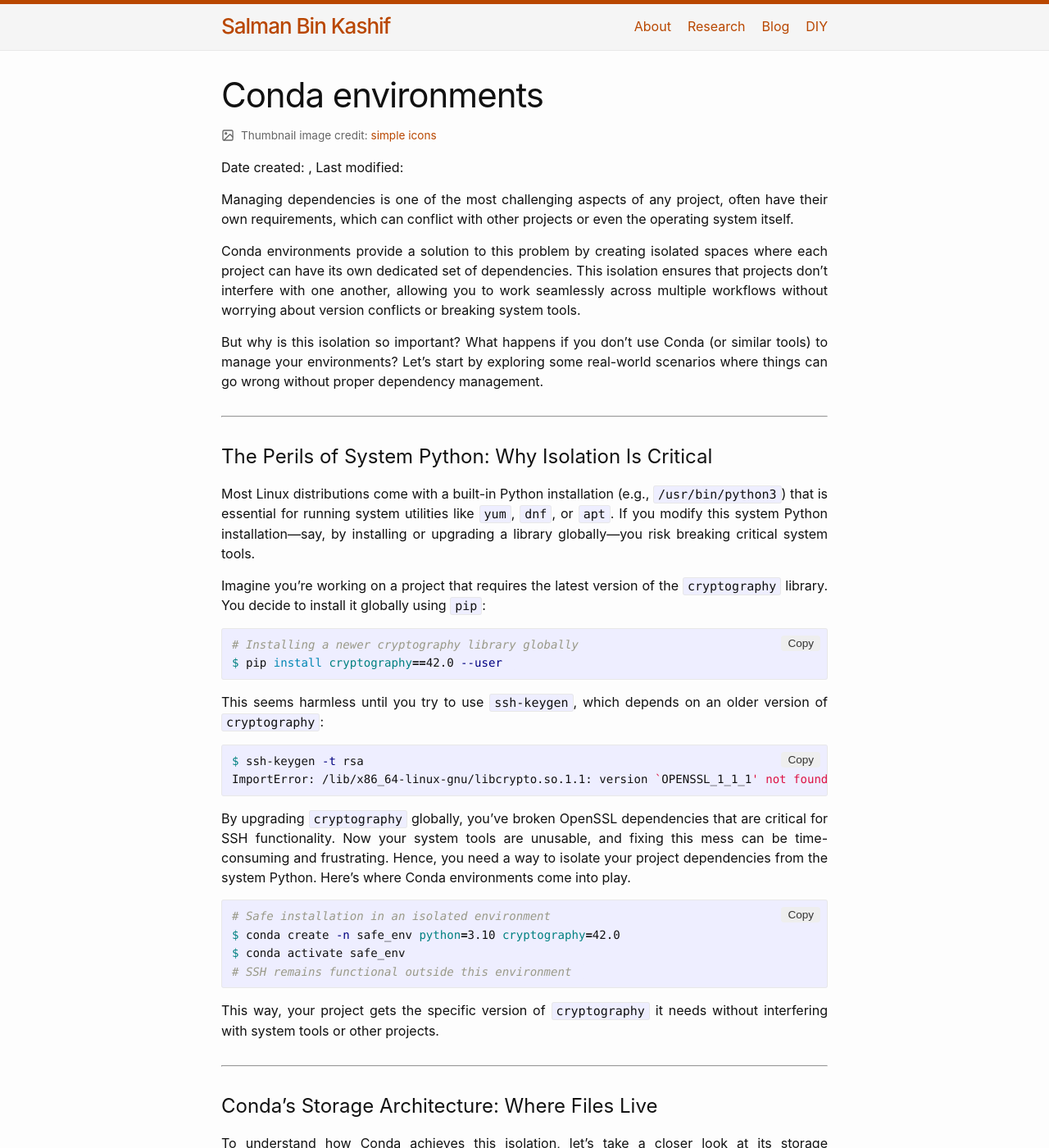
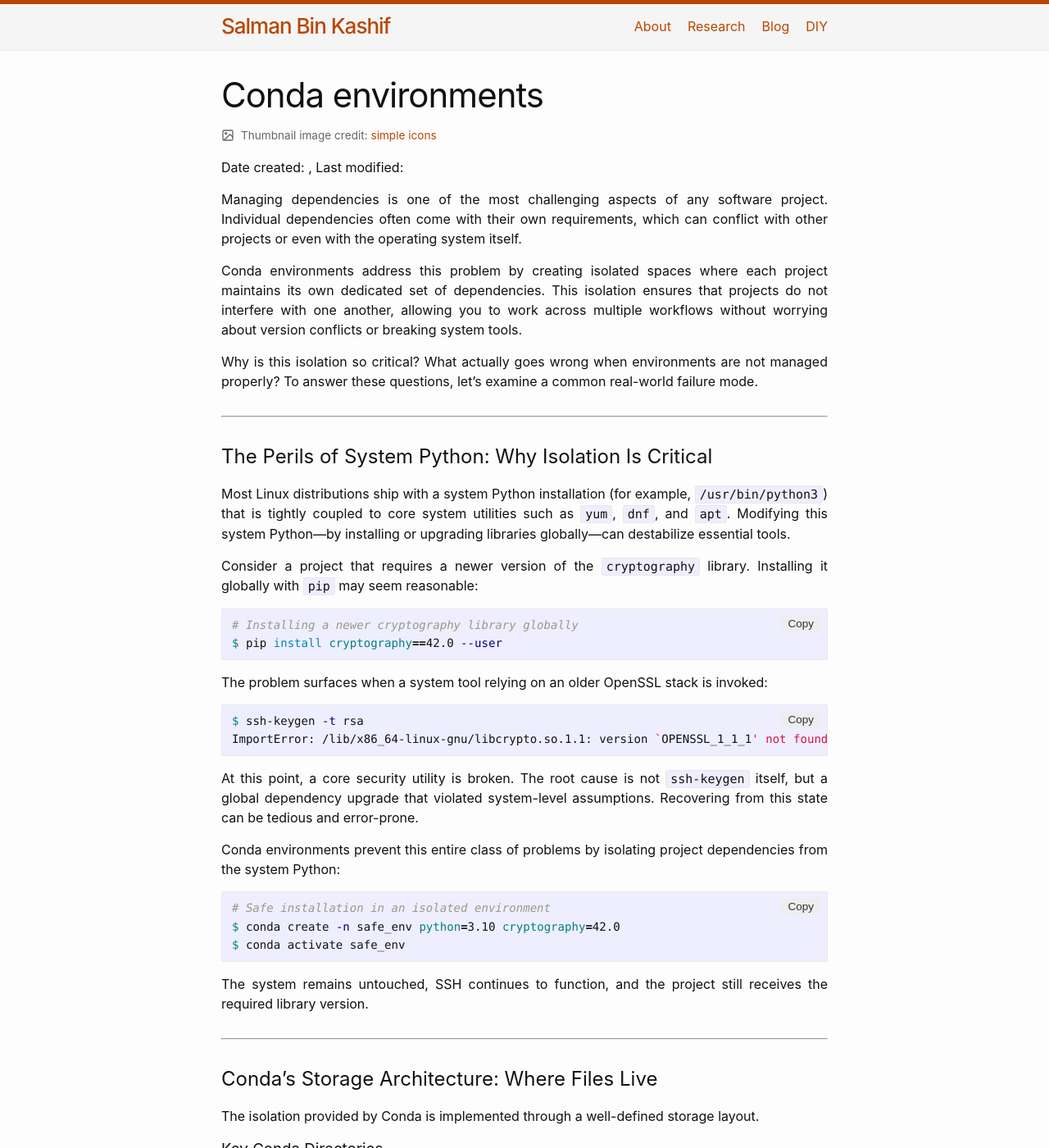
Before and after one commit to sbkashif/sbkashif.github.io, a Jekyll site: the page built from _portfolio/conda.md, in a window 1280 px wide and 1400 px high. Shown: the whole window at 82% size. Built offline with Jekyll 4.4.1, drawn with Linux system fonts in a browser that asks for light colours; some of the changed text lies outside the part shown.

Commit message:
polish conda page

`````diff
--- a/_portfolio/conda.md
+++ b/_portfolio/conda.md
@@ -12,102 +12,120 @@
 page_modified: 2025-11-27
 ---
 
-Managing dependencies is one of the most challenging aspects of any project, often have their own requirements, which can conflict with other projects or even the operating system itself.
+Managing dependencies is one of the most challenging aspects of any software project. Individual dependencies often come with their own requirements, which can conflict with other projects or even with the operating system itself.
 
 <!--more-->
 
-Conda environments provide a solution to this problem by creating isolated spaces where each project can have its own dedicated set of dependencies. This isolation ensures that projects don’t interfere with one another, allowing you to work seamlessly across multiple workflows without worrying about version conflicts or breaking system tools.
+Conda environments address this problem by creating isolated spaces where each project maintains its own dedicated set of dependencies. This isolation ensures that projects do not interfere with one another, allowing you to work across multiple workflows without worrying about version conflicts or breaking system tools.
 
-But why is this isolation so important? What happens if you don’t use Conda (or similar tools) to manage your environments? Let’s start by exploring some real-world scenarios where things can go wrong without proper dependency management.
+Why is this isolation so critical? What actually goes wrong when environments are not managed properly? To answer these questions, let’s examine a common real-world failure mode.
 
 ---
 
 ## The Perils of System Python: Why Isolation Is Critical
 
-Most Linux distributions come with a built-in Python installation (e.g., `/usr/bin/python3`) that is essential for running system utilities like `yum`, `dnf`, or `apt`. If you modify this system Python installation—say, by installing or upgrading a library globally—you risk breaking critical system tools.
+Most Linux distributions ship with a system Python installation (for example, `/usr/bin/python3`) that is tightly coupled to core system utilities such as `yum`, `dnf`, and `apt`. Modifying this system Python—by installing or upgrading libraries globally—can destabilize essential tools.
 
-Imagine you’re working on a project that requires the latest version of the `cryptography` library. You decide to install it globally using `pip`:
+Consider a project that requires a newer version of the `cryptography` library. Installing it globally with `pip` may seem reasonable:
 
 ```bash
 # Installing a newer cryptography library globally
 $ pip install cryptography==42.0 --user
-```
+````
 
-This seems harmless until you try to use `ssh-keygen`, which depends on an older version of `cryptography`:
+The problem surfaces when a system tool relying on an older OpenSSL stack is invoked:
 
 ```bash
 $ ssh-keygen -t rsa
 ImportError: /lib/x86_64-linux-gnu/libcrypto.so.1.1: version `OPENSSL_1_1_1' not found
 ```
 
-By upgrading `cryptography` globally, you’ve broken OpenSSL dependencies that are critical for SSH functionality. Now your system tools are unusable, and fixing this mess can be time-consuming and frustrating. Hence, you need a way to isolate your project dependencies from the system Python. Here’s where Conda environments come into play.
+At this point, a core security utility is broken. The root cause is not `ssh-keygen` itself, but a global dependency upgrade that violated system-level assumptions. Recovering from this state can be tedious and error-prone.
+
+Conda environments prevent this entire class of problems by isolating project dependencies from the system Python:
 
 ```bash
 # Safe installation in an isolated environment
 $ conda create -n safe_env python=3.10 cryptography=42.0
 $ conda activate safe_env
-# SSH remains functional outside this environment
 ```
 
-This way, your project gets the specific version of `cryptography` it needs without interfering with system tools or other projects.
+The system remains untouched, SSH continues to function, and the project still receives the required library version.
 
 ---
 
 ## Conda’s Storage Architecture: Where Files Live
 
-To understand how Conda achieves this isolation, let’s take a closer look at its storage architecture.
+The isolation provided by Conda is implemented through a well-defined storage layout.
 
-### Key Directories in Conda
+### Key Conda Directories
 
-When you install Conda (via Miniconda or Anaconda), it creates several key directories:
+When Conda is installed (via Miniconda or Anaconda), several important directories are created:
 
-- **Base Environment**: The core Conda installation, typically located at `~/miniconda3/` or `~/anaconda3/`.
-- **Environments**: Each environment is stored in its own directory under `~/miniconda3/envs/`. For example, an environment named `data_science` would live at `~/miniconda3/envs/data_science/`.
-- **Package Cache**: Downloaded package archives are stored in `~/.conda/pkgs/` or `~/miniconda3/pkgs/`. This cache allows Conda to reuse packages across environments, saving both time and storage space.
-- **Configuration**: Settings for channels and storage paths are stored in the `.condarc` file located in your home directory (`~/.condarc`).
+* **Base environment**
+  The core Conda installation, typically located at `~/miniconda3/` or `~/anaconda3/`.
 
-**Example**: Creating a new environment for data analysis:
+* **Named environments**
+  Each environment lives in its own directory under `~/miniconda3/envs/`.
+  For example, an environment named `data_science` resides at:
+
+  ```
+  ~/miniconda3/envs/data_science/
+  ```
+
+* **Package cache**
+  Downloaded package archives are stored in `~/.conda/pkgs/` or `~/miniconda3/pkgs/`.
+  This cache allows Conda to reuse binaries across environments, reducing both installation time and disk usage.
+
+* **Configuration**
+  Global configuration options are stored in `~/.condarc`.
+
+Creating a new environment for data analysis:
 
 ```bash
 $ conda create -n data_analysis python=3.9 numpy pandas matplotlib
 ```
 
-This command creates a directory at `~/miniconda3/envs/data_analysis/`, which contains:
+This produces a self-contained directory that includes:
 
-- A Python 3.9 interpreter specific to this environment.
-- Libraries like NumPy, Pandas, and Matplotlib installed in the environment’s `site-packages/` directory.
-- Environment-specific binaries and metadata files.
+* A Python 3.9 interpreter
+* Environment-specific libraries in `site-packages/`
+* Dedicated binaries and metadata
 
-When you activate this environment using `conda activate data_analysis`, Conda modifies your shell’s environment variables (particularly PATH) to prioritize the binaries and libraries in this directory.
+Activating the environment:
+
+```bash
+$ conda activate data_analysis
+```
+
+updates shell environment variables—most notably `PATH`—so that binaries from this environment take precedence.
 
 ---
 
-## A Practical Example: Building and Using a Custom Package (`simple_math`)
+## A Practical Example: Building a Custom Package (`simple_math`)
 
-Let’s take things one step further by creating our own custom package called `simple_math`. This will help us understand how packages work within Conda environments and how they can be installed locally or published for others to use.
+To make the discussion concrete, let’s build a minimal custom package and explore how it behaves inside Conda environments.
 
-### Step 1: Package Structure
+### Package Structure
 
-Here’s what our package directory looks like:
-
-```
+```text
 simple_math/
 ├── setup.py
 └── simple_math/
     └── operations.py
 ```
 
-**operations.py**:
+**`operations.py`**
 
 ```python
 def add(a, b):
     return a + b
 
 def factorial(n):
-    return 1 if n <= 1 else n * factorial(n-1)
+    return 1 if n <= 1 else n * factorial(n - 1)
 ```
 
-**setup.py**:
+**`setup.py`**
 
 ```python
 from setuptools import setup
@@ -119,157 +137,89 @@
 )
 ```
 
----
+### Package Installation Methods
 
-## Installation Methods: Local vs Editable vs Published
+#### Local Installation (Non-Editable)
 
-### **1. Local Installation (Non-Editable)**
-
-**Use Case**: Installing a stable version of your package.
-
-#### Method:
+**Use case:** Installing a stable snapshot of the package.
 
 ```bash
 $ python setup.py sdist bdist_wheel
 $ pip install dist/simple_math-0.1-py3-none-any.whl
 ```
 
+**Behavior:**
 
-#### How It Works:
+* Files are copied into the environment’s `site-packages/`
+* Source code changes require reinstallation
 
-- Copies the package to the environment’s `site-packages/` directory.
-- Changes to the source code **won’t reflect** until you reinstall.
+#### Editable Installation (`pip install -e`)
 
----
-
-### **2. Editable Installation (`pip install -e`)**
-
-**Use Case**: Actively developing a package and testing changes live.
-
-#### Method:
+**Use case:** Active development with rapid iteration.
 
 ```bash
 $ pip install -e .
 ```
 
+**Behavior:**
 
-#### How It Works:
+* A symbolic link to the source directory is created in `site-packages/`
+* Code changes take effect immediately
 
-- Creates a symlink to your source code directory in `site-packages/`.
-- Changes to the code **immediately take effect** without reinstalling.
+This workflow is ideal for GitHub-hosted projects and research codebases under continuous development.
 
-
-#### Ideal For:
-
-- GitHub repositories where you’re contributing to the codebase.
-- Projects with frequent code updates.
-
-
-#### Example Workflow:
+Example workflow:
 
 ```bash
-# Clone repository from GitHub
 $ git clone https://github.com/you/simple_math
-
-# Create and activate Conda environment
 $ conda create -n dev_env python=3.9
 $ conda activate dev_env
+$ pip install -e .
+```
 
-# Install package in editable mode
-$ pip install -e .
-
-# Test changes instantly without reinstalling
+```python
 >>> import simple_math
 >>> simple_math.add(5, 3)
 8
 ```
 
----
+### Publishing Your Package
 
-### **3. Private Publishing (Organization Use)**
-
-**Use Case**: Sharing packages internally without public exposure.
-
-#### Options:
-
-- **Conda Private Channel**: Host a channel on an internal server.
-- **Artifactory/Nexus**: Use enterprise package managers.
-
-
-#### Steps:
-
-```bash
-# Build a Conda package
-$ conda build .
-
-# Upload to private channel
-$ anaconda upload --private /path/to/package.tar.bz2
-```
+There are several platforms that enable you to publish Python packages for others to use. These platforms—such as Conda-Forge and PyPI—each follow their own protocols for package submission, review, and deployment. Package publishing will be covered in detail in a future blog post.
 
 ---
 
-### **4. Public Publishing (Conda-Forge/PyPI)**
+## No Free Lunch: Managing Disk Usage
 
-**Use Case**: Open-source distribution.
+While Conda environments provide the flexibility to work on multiple projects without breaking each other’s dependencies, over time both environments and cached packages can consume significant disk space.
 
-#### Conda-Forge Steps:
+It is therefore important to understand the common sources of storage bloat and how to keep your environments lean.
 
-1. Submit a recipe to [staged-recipes](https://github.com/conda-forge/staged-recipes).
-2. Maintainers review and merge it.
-3. Bots automate future updates.
 
-#### PyPI Steps:
+**Common sources of bloat:**
+
+* Orphaned packages in `~/.conda/pkgs/`
+* Unused environments in `~/miniconda3/envs/`
+* Temporary build artifacts
+
+**Useful commands:**
 
 ```bash
-# Build and upload package
-$ python setup.py sdist bdist_wheel
-$ twine upload dist/*
-```
-
----
-
-## Key Differences Between Installation Types
-
-| Feature | `pip install .` | `pip install -e .` |
-| :-- | :-- | :-- |
-| Installation Type | Copies files to site-packages | Symlinks to source directory |
-| Code Updates | Requires reinstallation | Instant |
-| Disk Usage | Higher (duplicate files) | Lower (shared files) |
-| Use Case | Stable releases | Active development |
-
----
-
-## Optimizing Storage: What to Clean
-
-Conda environments and cached packages can consume significant disk space over time.
-
-### Common Culprits:
-
-1. **Unlinked Packages**: Orphaned files in `~/.conda/pkgs/`.
-2. **Old Environments**: Unused directories under `~/miniconda3/envs/`.
-3. **Temporary Files**: Leftover build artifacts.
-
-### Pro Tips:
-
-```bash
-# Find largest environments
+# Identify largest environments
 $ du -sh ~/miniconda3/envs/* | sort -hr
 
-# Clean aggressively (saves ~5–15 GB)
+# Aggressive cleanup (often frees 5–15 GB)
 $ conda clean --all --yes
 ```
-
 ---
 
 ## Conclusion
 
-Conda environments are indispensable for modern development workflows, offering isolation, reproducibility, and efficiency:
+Conda environments form the backbone of reliable, reproducible Python workflows. They enable:
 
-1. **Editable Installs (`pip install -e`)** are perfect for active development workflows tied to GitHub repositories.
-2. **Wheel/PyPI Publishing** is ideal for distributing stable Python packages publicly.
-3. **Conda Private Channels** allow secure sharing within organizations.
-4. **Conda-Forge Publishing** is best suited for complex dependencies requiring cross-platform compatibility.
+* Safe isolation from system-level dependencies
+* Rapid iteration through editable installs
+* Scalable package distribution via private channels or Conda-Forge
+* Predictable reproduction of computational environments
 
-By understanding Conda’s isolation mechanics and publishing options, you can optimize both your workflow and storage usage while ensuring reproducibility across projects.
-
-Whether you're debugging dependency conflicts or distributing tools globally, Conda provides the infrastructure needed to keep your projects lean and scalable!
+Whether you are debugging dependency conflicts, developing research software, or distributing tools across teams, Conda provides a robust foundation for maintaining clean and scalable projects.
`````
